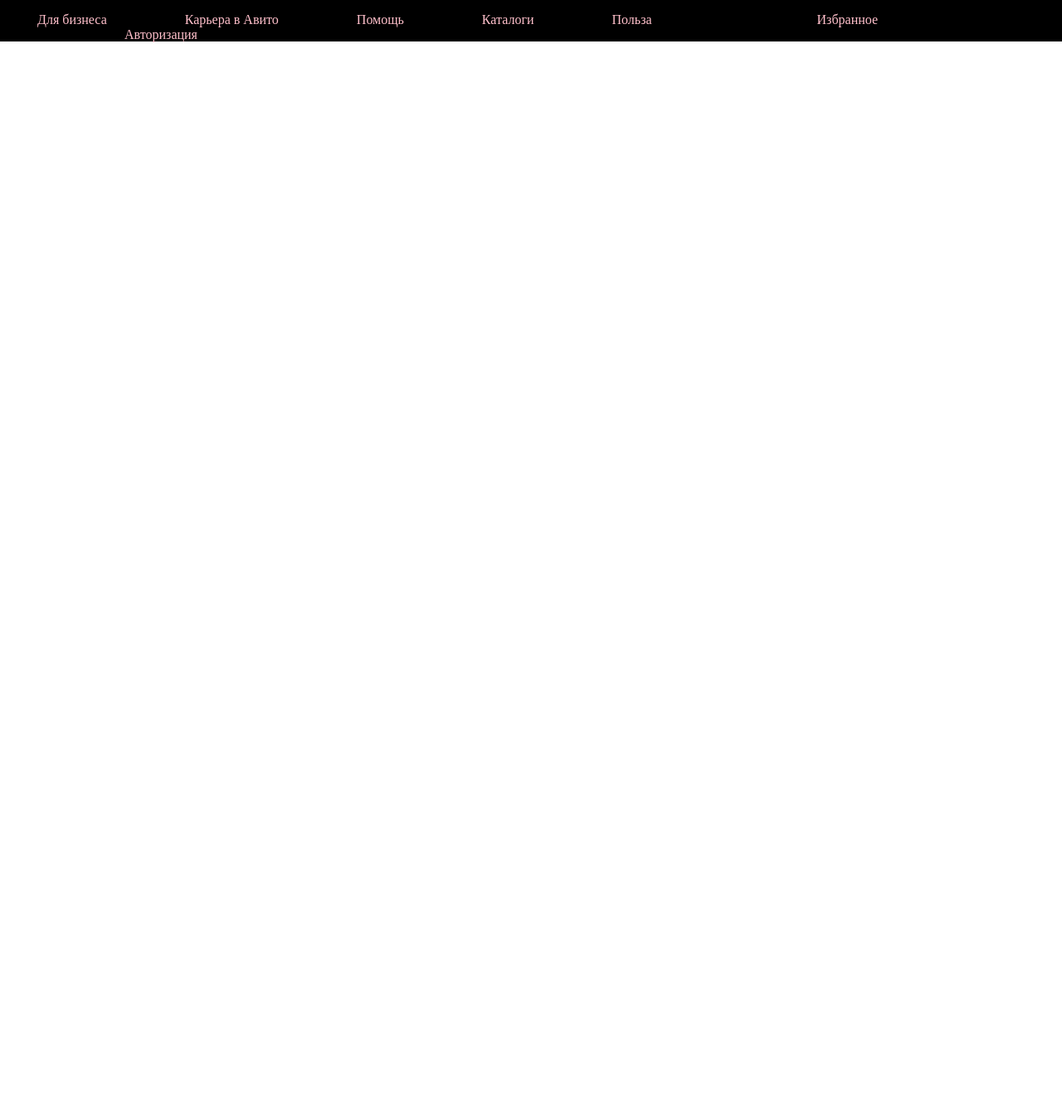
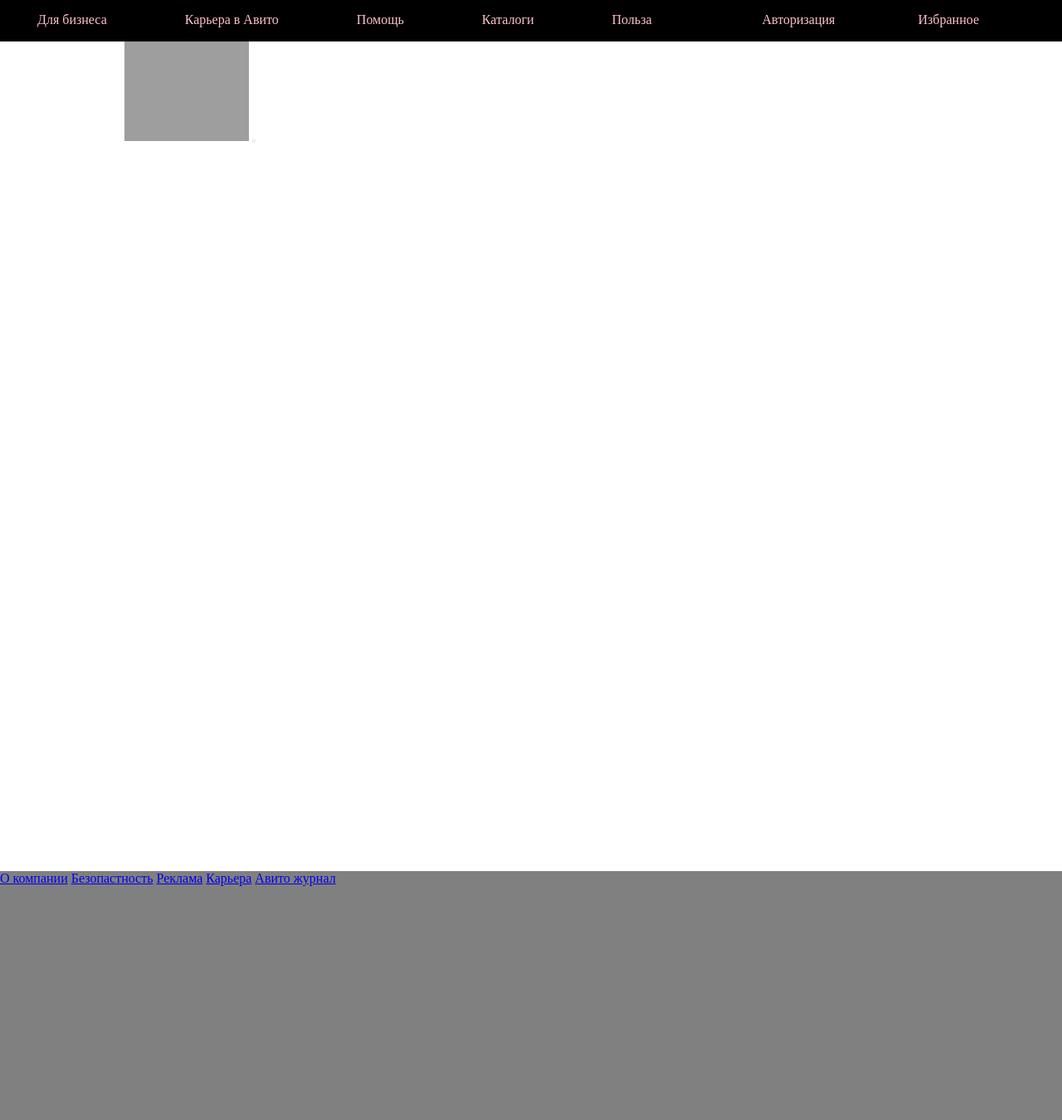
Before and after one commit to KrulizMiko/AvitoPlagiat, a plain HTML site: page авито/Index.html in a window 1280 px wide. Shown: the whole page at 83% size. Before the commit the page ends 800 px from the top, so only its background shows below. Drawn offline with Linux system fonts and the light colour scheme; grey boxes are pictures that could not be loaded.

Commit message:
commit1
Добавлен подвал

```diff
--- a/авито/Index.html
+++ b/авито/Index.html
@@ -19,6 +19,17 @@
   <a class="authr" href="###">Авторизация </a>
  </nav>
  </header>
+ <main class="MAINER">
+ <button class="btn1"Click me!></button>
+ <button class="btn2"МатросАвто></button>
+ </main>
+ <footer class="FOOTER">
+ <a class=""href="#">О компании</a>
+ <a href="##">Безопастность</a>
+ <a href="###">Реклама</a>
+ <a href="####">Карьера</a>
+ <a href="#####">Авито журнал</a>
+ </footer>
  </body>
 
  </html>
--- a/авито/css/Main.css
+++ b/авито/css/Main.css
@@ -6,6 +6,10 @@
 .BlcLine {
 	background-color: black;
 	height: 50px;
+}
+.MAINER {
+	height: 1000px;
+	background-color: white;
 }
 .Forbius {
 
@@ -22,6 +26,27 @@
 .lik, .authr {
 	text-decoration: none;
 	color: pink;
-	padding: 150px;
-	text-align: right;
+	float: right;
+	padding-right: 100px;
+
 }
+.btn1 {
+	margin-left: 150px;
+	width: 150px;
+  height: 120px;
+  border: none;
+  background-image: url('https://png.klev.club/uploads/posts/2024-04/png-klev-club-0g3m-p-avito-png-1.png');
+  background-size: cover;
+}
+.btn1:hover {
+  opacity: 0.8;
+}
+
+.btn1:active {
+  transform: scale(0.95);
+}
+.FOOTER {
+	background-color: gray;
+	height: 300px;
+	text-align: left;
+}
```
